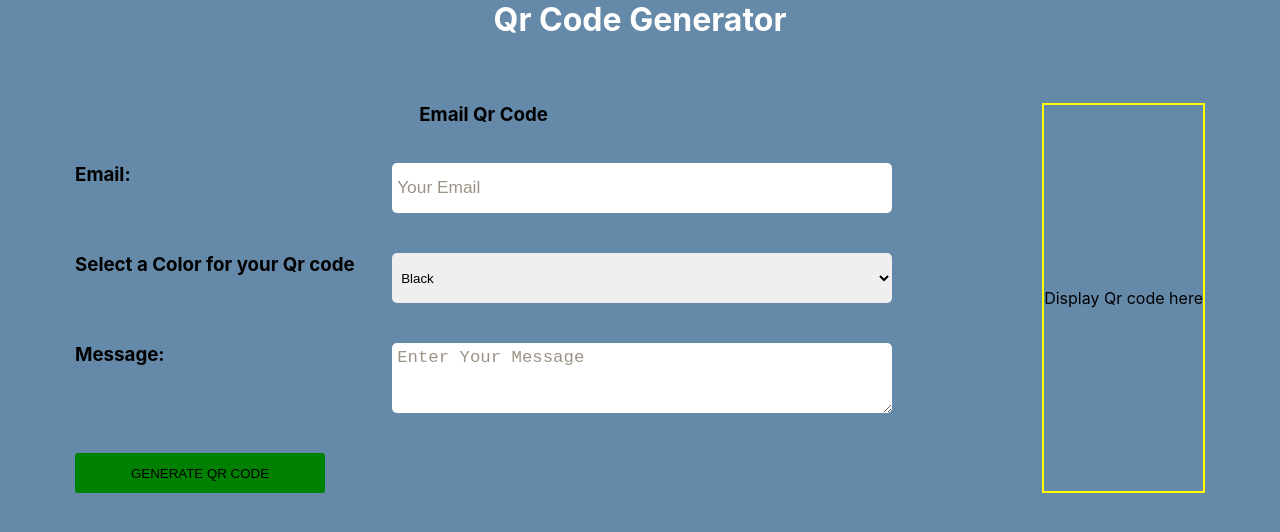
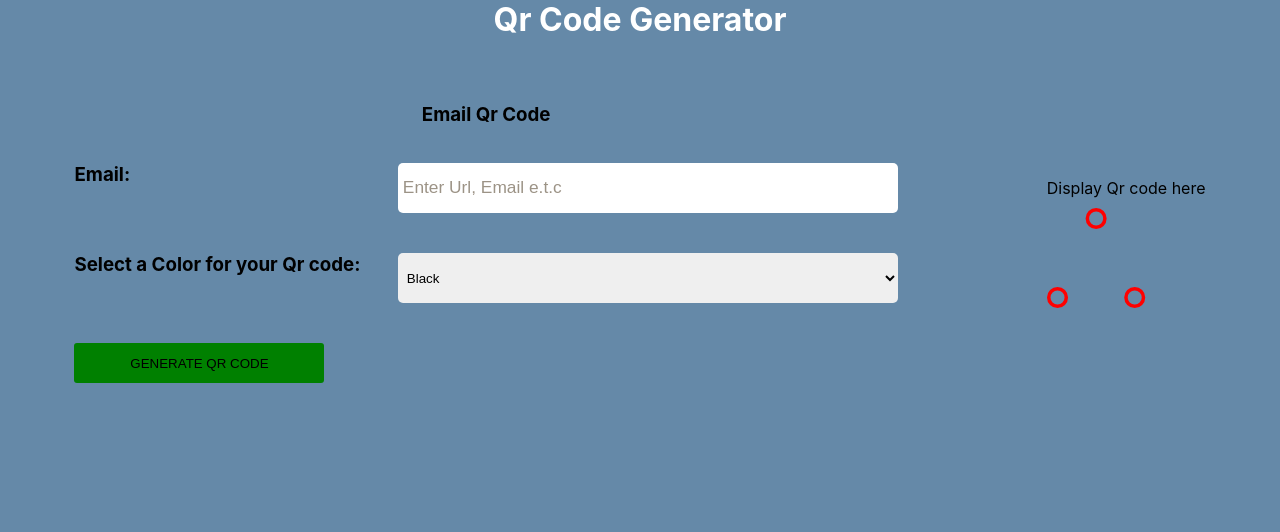
Before and after one commit to muritador5050/qrcode, a React (Create React App) app: page / in a window 1280 px wide. Shown: the top 532 px of the page. Built offline with nearby package versions, Linux system fonts and the light colour scheme.

Commit message:
install spinner package from react-spinner

```diff
--- a/package.json
+++ b/package.json
@@ -9,6 +9,7 @@
     "qrcode.react": "^4.1.0",
     "react": "^18.3.1",
     "react-dom": "^18.3.1",
+    "react-loader-spinner": "^6.1.6",
     "react-router-dom": "^6.27.0",
     "react-scripts": "5.0.1",
     "web-vitals": "^2.1.4"
--- a/src/App.css
+++ b/src/App.css
@@ -38,8 +38,7 @@ label > h3 {
 }
 
 label input,
-label textarea,
-select {
+label select {
   width: 500px;
   height: 50px;
   border-radius: 5px;
@@ -51,12 +50,6 @@ select {
 ::placeholder {
   font-size: 1.3em;
   color: rgb(156, 147, 134);
-}
-
-textarea {
-  resize: vertical;
-  min-height: 70px;
-  max-height: 100px;
 }
 
 .submit {
@@ -76,5 +69,23 @@ textarea {
   justify-content: center;
   gap: 10px;
   text-align: center;
-  border: 2px solid yellow;
 }
+
+.scanner {
+  position: relative;
+  perspective: 240px;
+}
+.scan-me {
+  animation: trans .4s infinite ease-in-out alternate;
+}
+
+@keyframes trans {
+  from {
+    transform: translateZ(-10px);
+    color: blue;
+  }
+  to {
+    transform: translateZ(10px);
+    color: red;
+  }
+}
--- a/src/App.js
+++ b/src/App.js
@@ -1,11 +1,9 @@
 import { useRef, useState } from "react";
+import { BallTriangle } from "react-loader-spinner";
 import "./App.css";
-import { QRCodeCanvas } from "qrcode.react";
-// import { QRCodeCanvas } from "qrcode.react";
 const intialValue = {
-  email: "",
+  data: "",
   color: "",
-  message: "",
 };
 
 // const api = "idfddonmhydqvdvsljbnegfzmbnwkhjjzwraqaaq"
@@ -26,7 +24,7 @@ function App() {
     e.preventDefault();
     try {
       const response = await fetch(
-        `https://api.qrserver.com/v1/create-qr-code/?size=200x150&data=${datas.email}&color=${datas.color}&qzone=5&ecc=Q`
+        `https://api.qrserver.com/v1/create-qr-code/?size=200x200&data=${datas.data}&color=${datas.color}&qzone=5&ecc=Q`
       );
       const blob = await response.blob();
       const imageUrl = URL.createObjectURL(blob);
@@ -42,15 +40,15 @@ function App() {
         <h1>Qr Code Generator</h1>
       </header>
       <div className="App">
-        <form className="email-form">
+        <form className="email-form" onSubmit={handleSubmit}>
           <h3>Email Qr Code</h3>
           <label>
             <h3>Email:</h3>
             <input
-              placeholder="Your Email"
-              type="email"
-              name="email"
-              value={datas.email || ""}
+              placeholder="Enter Url, Email e.t.c"
+              type="text"
+              name="data"
+              value={datas.data || ""}
               onChange={handleOnChange}
               ref={inputRef}
               onFocus={handleOnfocus}
@@ -58,7 +56,7 @@ function App() {
           </label>{" "}
           <br /> <br />
           <label>
-            <h3>Select a Color for your Qr code</h3>
+            <h3>Select a Color for your Qr code:</h3>
             <select
               name="color"
               value={datas.color || ""}
@@ -75,31 +73,20 @@ function App() {
           </label>{" "}
           <br />
           <br />
-          <label>
-            <h3>Message:</h3>
-            <textarea
-              placeholder="Enter Your Message"
-              name="message"
-              value={datas.message || ""}
-              onChange={handleOnChange}
-            />
-          </label>
-          <br />
-          <br />
-          <button type="submit" className="submit" onClick={handleSubmit}>
+          <button type="submit" className="submit">
             GENERATE QR CODE
           </button>
         </form>
         <div className="qrcode">
-          {/* <QRCodeCanvas value={` ${datas}`} size={200} minVersion={3} /> */}
           {qrimage ? (
-            <small>
-              <img src={qrimage} alt="Guido Van Rossum" /> <br />
-              <h4>Scan Me</h4>
-            </small>
+            <div className="scanner">
+              <img src={qrimage} alt="qr code" /> <br /> <br />
+              <h4 className="scan-me">Scan Me</h4>
+            </div>
           ) : (
             "Display Qr code here"
           )}
+         <BallTriangle color="red" visible={true}/>
         </div>
       </div>
     </div>
```
Also changed, not shown: 1 other file (tests, documents, lock files or other folders).
